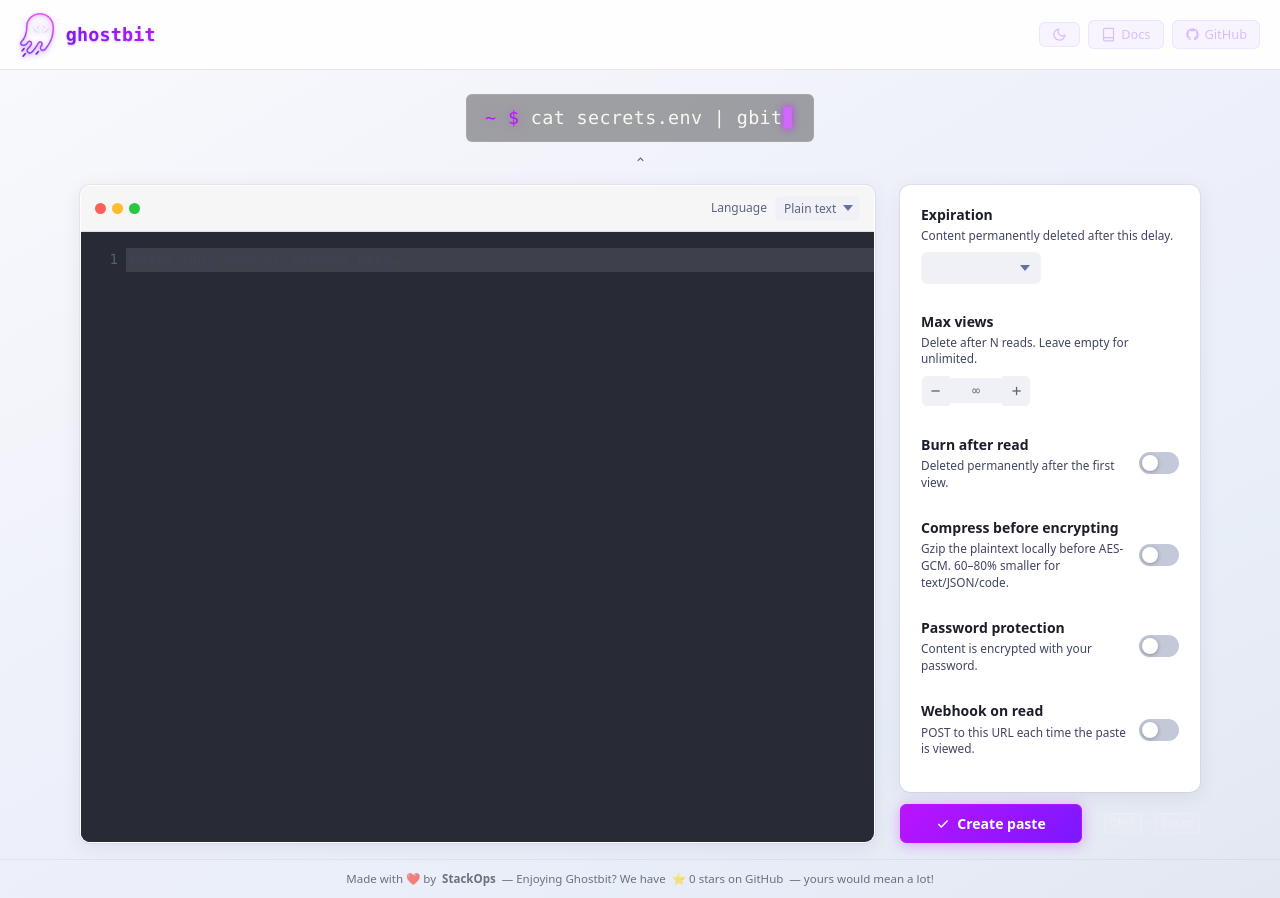
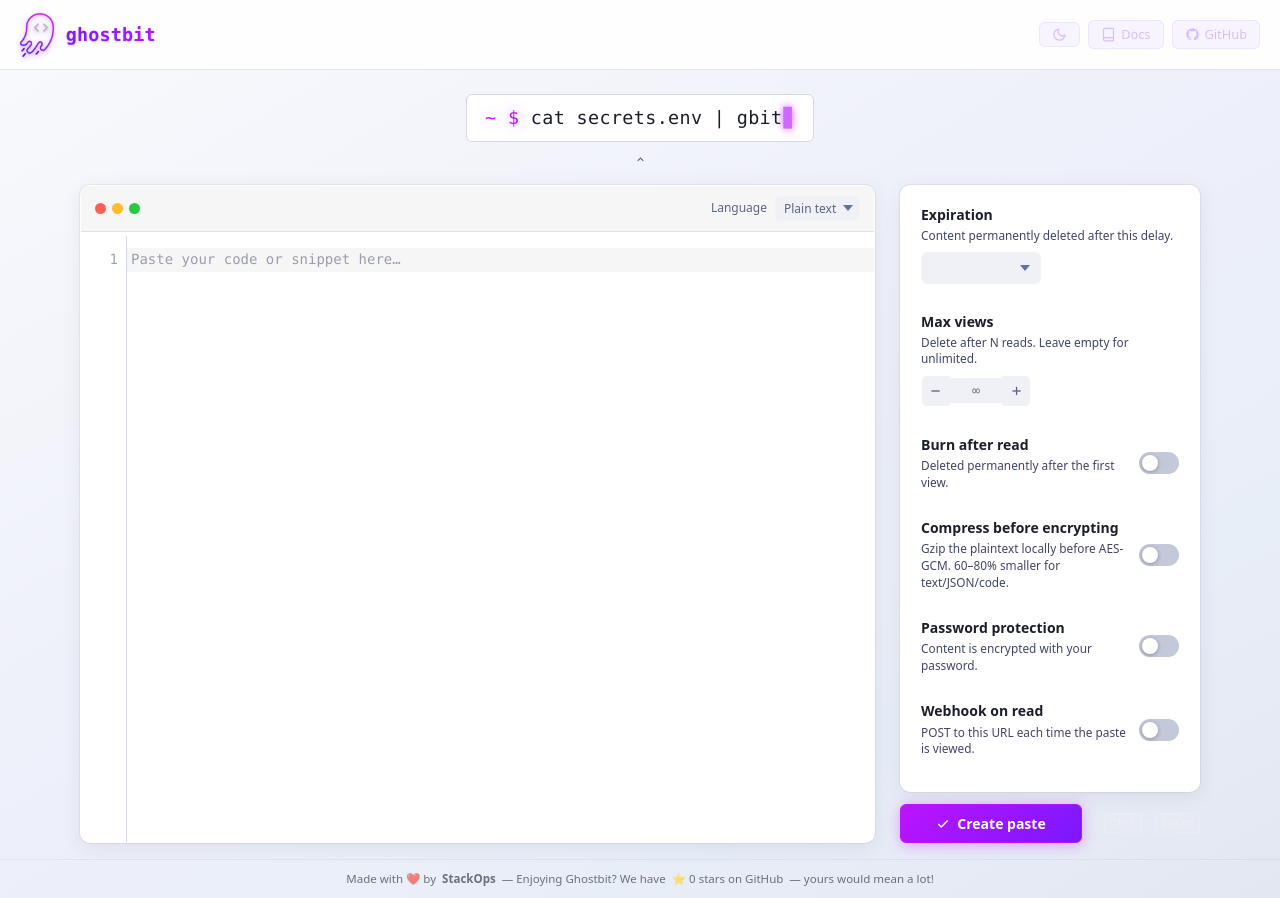
Before and after one commit to stackopshq/ghostbit, a Python web app: template templates/index.html in a window 1280 px wide. Run offline with Jinja, Linux system fonts and the light colour scheme; the template is opened without the code that fills it, so the values that code supplies are empty.

Commit message:
style(theme): light-mode polish — terminal, editor, logo
Three rough surfaces in the first light-mode pass:

1. .terminal-hero kept a hardcoded "rgba(0,0,0,.35)" background and
   "#f8f8f2" text — a dark box marooned in the middle of a light page.
   Now uses --card / --text / --border like every other card surface,
   keeping only the brand-purple prompt and cursor as accents.

2. CodeMirror is instantiated with theme="dracula" (dark) in JS, so the
   editor stayed dark even after the toggle flipped the rest of the page.
   Rather than juggle two CM themes from the toggle, we override the
   dracula classes under [data-theme="light"] — background/gutters via
   the page's --card / --text / --border, plus a 16-token syntax palette
   that keeps brand purple dominant (so it reads as "Ghostbit, but light"
   rather than a generic GitHub clone).

3. .logo img kept the dark-tuned violet/magenta painting, which on a
   light background reads as washed-out. brightness(.72) saturate(1.45)
   pulls the ghost back to a present, readable mark without redrawing
   the PNG. Hover variant is slightly more aggressive for the same
   weight-bump pattern.

Dark-mode rendering is unchanged everywhere.

```diff
--- a/static/style.css
+++ b/static/style.css
@@ -263,8 +263,9 @@ header {
   line-height: 1.4;
   display: inline-flex;
   align-items: center;
-  background: rgba(0,0,0,0.35);
-  border: 1px solid rgba(255,255,255,0.08);
+  background: var(--card);
+  color: var(--text);
+  border: 1px solid var(--border);
   border-radius: var(--radius-sm);
   padding: 10px 18px;
 }
@@ -276,7 +277,7 @@ header {
 }
 
 #terminalText {
-  color: #f8f8f2;
+  color: var(--text);
   min-width: 2ch;
 }
 
@@ -1529,3 +1530,59 @@ kbd {
 }
 .edit-card textarea:focus { outline: none; border-color: var(--border-focus); }
 .edit-actions { display: flex; gap: 10px; justify-content: flex-end; }
+
+/* ── CodeMirror — light-mode overrides ─────────────────────────────────── */
+/* The editor is instantiated with theme="dracula" (a dark palette) in JS.
+   Rather than juggle two CodeMirror themes from the toggle, we override
+   the dracula colors here for [data-theme="light"]. Brand purple stays
+   as the dominant accent so the look reads as "Ghostbit, but light"
+   rather than a generic GitHub clone. */
+[data-theme="light"] .cm-s-dracula.CodeMirror,
+[data-theme="light"] .cm-s-dracula .CodeMirror-gutters {
+  background-color: var(--card) !important;
+  color: var(--text) !important;
+  border-color: var(--border);
+}
+[data-theme="light"] .cm-s-dracula .CodeMirror-gutters    { border-right: 1px solid var(--border); }
+[data-theme="light"] .cm-s-dracula .CodeMirror-linenumber { color: var(--text-muted); }
+[data-theme="light"] .cm-s-dracula .CodeMirror-cursor     { border-left-color: var(--text); }
+[data-theme="light"] .cm-s-dracula .CodeMirror-selected,
+[data-theme="light"] .cm-s-dracula .CodeMirror-line::selection,
+[data-theme="light"] .cm-s-dracula .CodeMirror-line > span::selection,
+[data-theme="light"] .cm-s-dracula .CodeMirror-line > span > span::selection {
+  background: rgba(188,19,254,0.18) !important;
+}
+[data-theme="light"] .cm-s-dracula .CodeMirror-activeline-background { background: rgba(28,30,42,0.04); }
+
+[data-theme="light"] .cm-s-dracula span.cm-comment    { color: #7b819a; font-style: italic; }
+[data-theme="light"] .cm-s-dracula span.cm-string,
+[data-theme="light"] .cm-s-dracula span.cm-string-2   { color: #0a7d4d; }
+[data-theme="light"] .cm-s-dracula span.cm-number     { color: #8250df; }
+[data-theme="light"] .cm-s-dracula span.cm-variable,
+[data-theme="light"] .cm-s-dracula span.cm-variable-2,
+[data-theme="light"] .cm-s-dracula span.cm-meta       { color: var(--text); }
+[data-theme="light"] .cm-s-dracula span.cm-def,
+[data-theme="light"] .cm-s-dracula span.cm-attribute,
+[data-theme="light"] .cm-s-dracula span.cm-builtin    { color: #6f42c1; }
+[data-theme="light"] .cm-s-dracula span.cm-operator,
+[data-theme="light"] .cm-s-dracula span.cm-keyword    { color: #cf222e; }
+[data-theme="light"] .cm-s-dracula span.cm-atom,
+[data-theme="light"] .cm-s-dracula span.cm-property   { color: #0550ae; }
+[data-theme="light"] .cm-s-dracula span.cm-tag,
+[data-theme="light"] .cm-s-dracula span.cm-qualifier  { color: #116329; }
+[data-theme="light"] .cm-s-dracula span.cm-type,
+[data-theme="light"] .cm-s-dracula span.cm-variable-3 { color: #953800; }
+[data-theme="light"] .cm-s-dracula .CodeMirror-matchingbracket {
+  text-decoration: underline; color: var(--text) !important;
+}
+
+/* ── Logo — make the violet ghost PNG hold up in light mode ────────────── */
+/* The PNG was painted for a dark background (light violet/magenta with a
+   neon halo). On a light page the bright tones wash out. Tightening
+   brightness + saturation gives it real presence without a redraw. */
+[data-theme="light"] .logo img {
+  filter: brightness(0.72) saturate(1.45) var(--logo-img-glow);
+}
+[data-theme="light"] .logo:hover img {
+  filter: brightness(0.65) saturate(1.6) var(--logo-img-glow-hover);
+}
```
